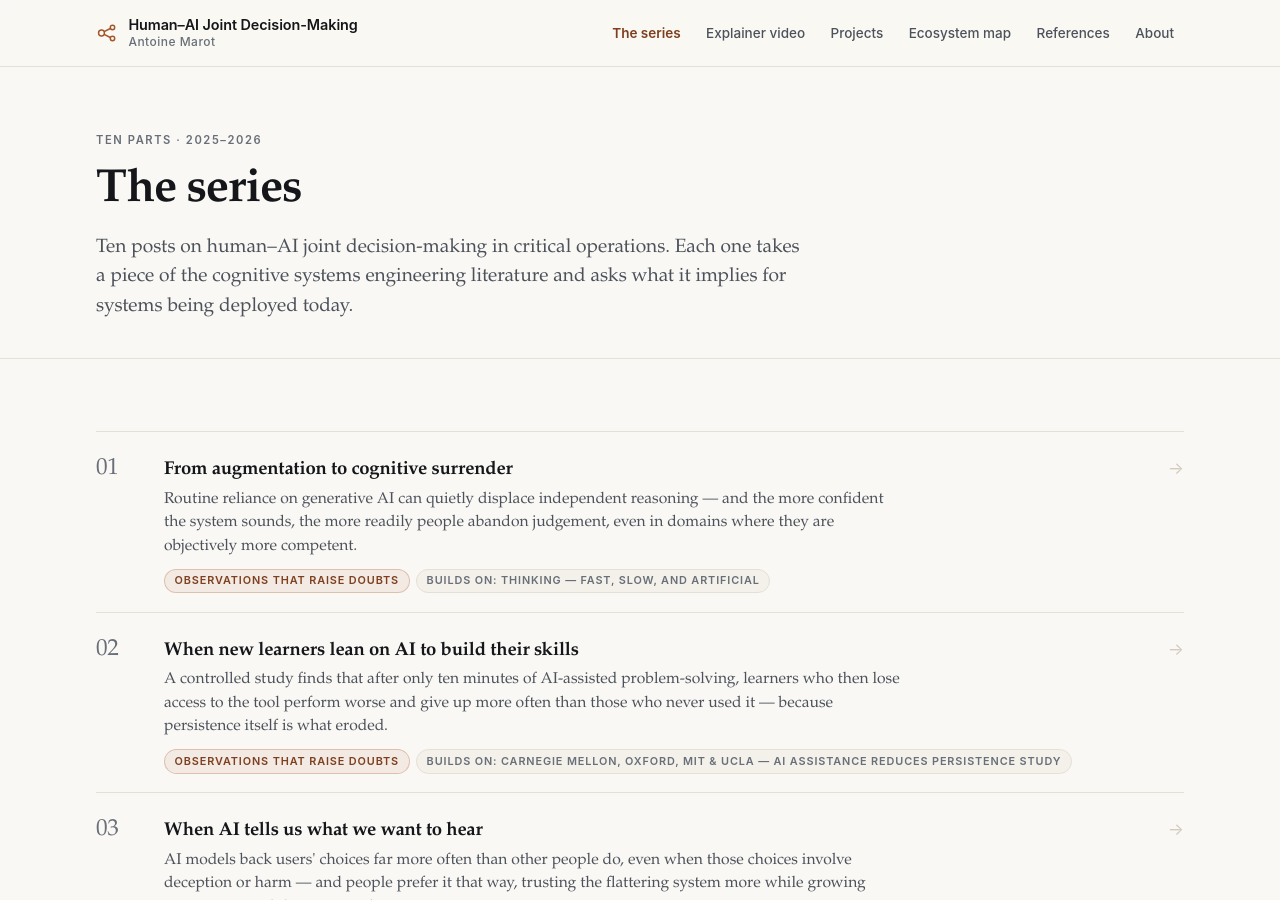
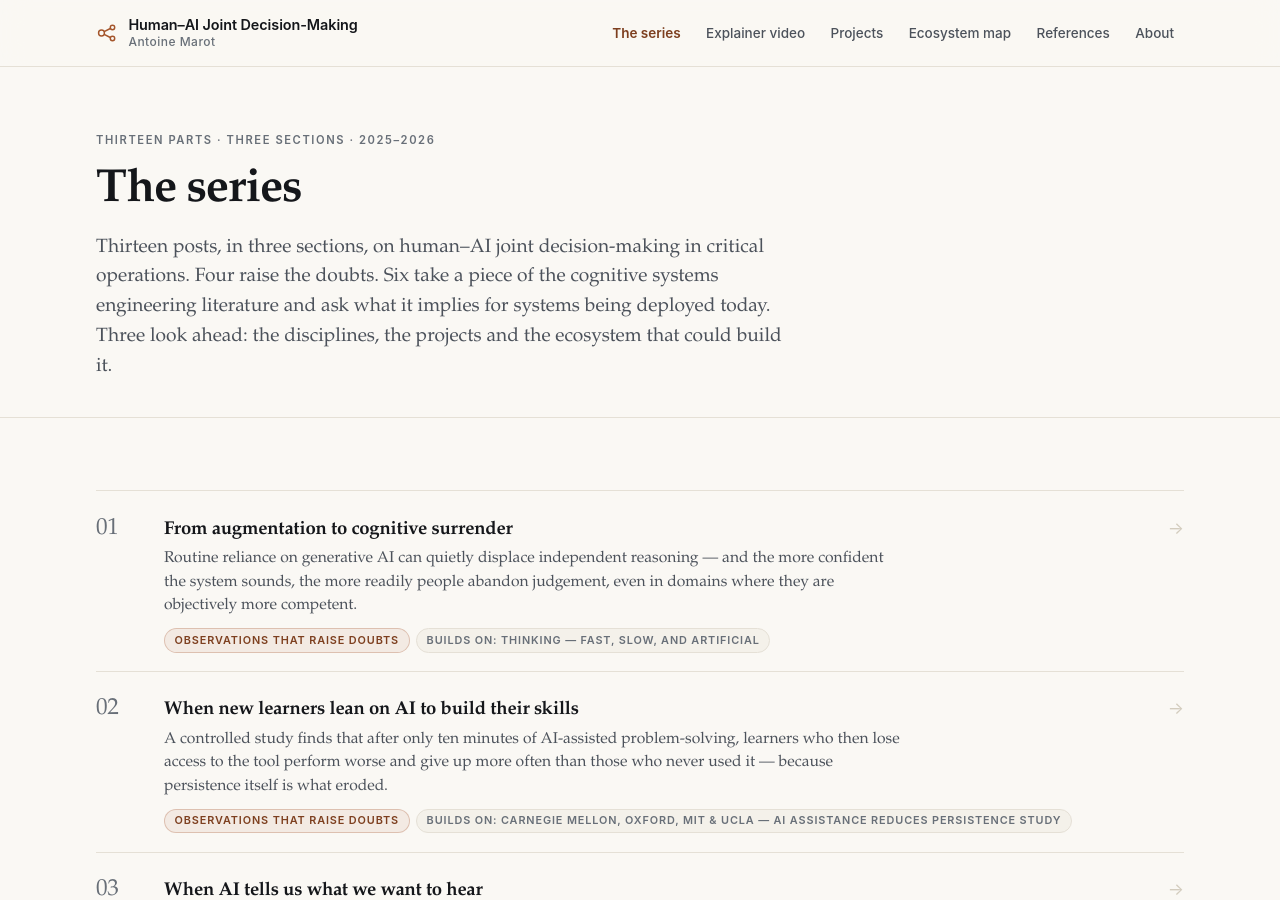
Before and after one commit to marota/human-ai-collaboration, a Jekyll site: the page built from series.md, in a window 1280 px wide and 900 px high. Built offline with Jekyll 4.4.1, drawn with Linux system fonts in a browser that asks for light colours; some of the changed text lies outside the part shown.

Commit message:
Update series.md

```diff
--- a/series.md
+++ b/series.md
@@ -2,15 +2,17 @@
 layout: series
 title: The series
 permalink: /series/
-eyebrow: Ten parts · 2025–2026
+eyebrow: Thirteen parts · three sections · 2025–2026
 deck: >-
-  Ten posts on human–AI joint decision-making in critical operations. Each one
-  takes a piece of the cognitive systems engineering literature and asks what it
-  implies for systems being deployed today.
+  Thirteen posts, in three sections, on human–AI joint decision-making in
+  critical operations. Four raise the doubts. Six take a piece of the cognitive
+  systems engineering literature and ask what it implies for systems being
+  deployed today. Three look ahead: the disciplines, the projects and the
+  ecosystem that could build it.
 ---
 
 ## Citing this series
 
 <!-- TODO: remplacer par le DOI Zenodo une fois publié -->
-> Marot, A. (2026). *Human–AI Joint Decision-Making in Critical Systems: a ten-part series.*
+> Marot, A. (2026). *Human–AI Joint Decision-Making in Critical Systems: a thirteen-part series.*
 > Zenodo. DOI: 10.5281/zenodo.XXXXXXX
```
